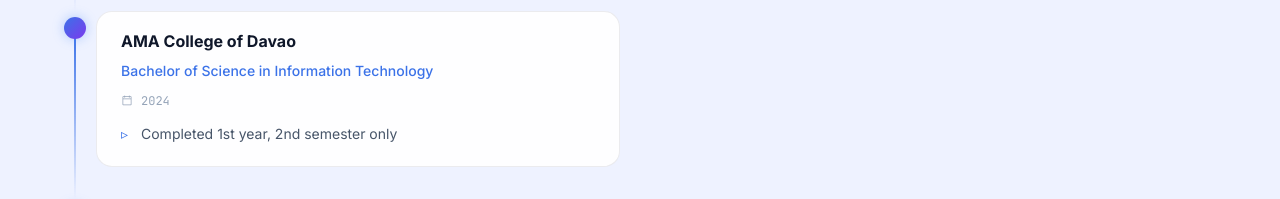
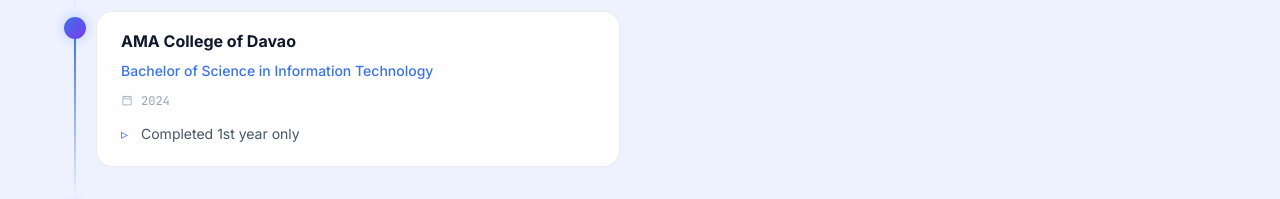
Before and after one commit to larshonculada2005-arch/Portfolio, a plain HTML site: page index.html in a window 1280 px wide. Shown: the part 4180-4379 px from the top of the page. Drawn offline with nearby package versions, Linux system fonts and the light colour scheme.

Commit message:
Update index.html

```diff
--- a/index.html
+++ b/index.html
@@ -403,7 +403,7 @@
         <div class="timeline">
 
           <!-- Education -->
-     <div class="timeline-group reveal">
+    <div class="timeline-group reveal">
   <div class="timeline-group-label">
     <i class="ph ph-graduation-cap" aria-hidden="true"></i> Education
   </div>
@@ -437,7 +437,7 @@
         2024
       </p>
       <ul class="timeline-details">
-        <li>Completed 1st year, 2nd semester only</li>
+        <li>Completed 1st year only</li>
       </ul>
     </div>
   </div>
```
